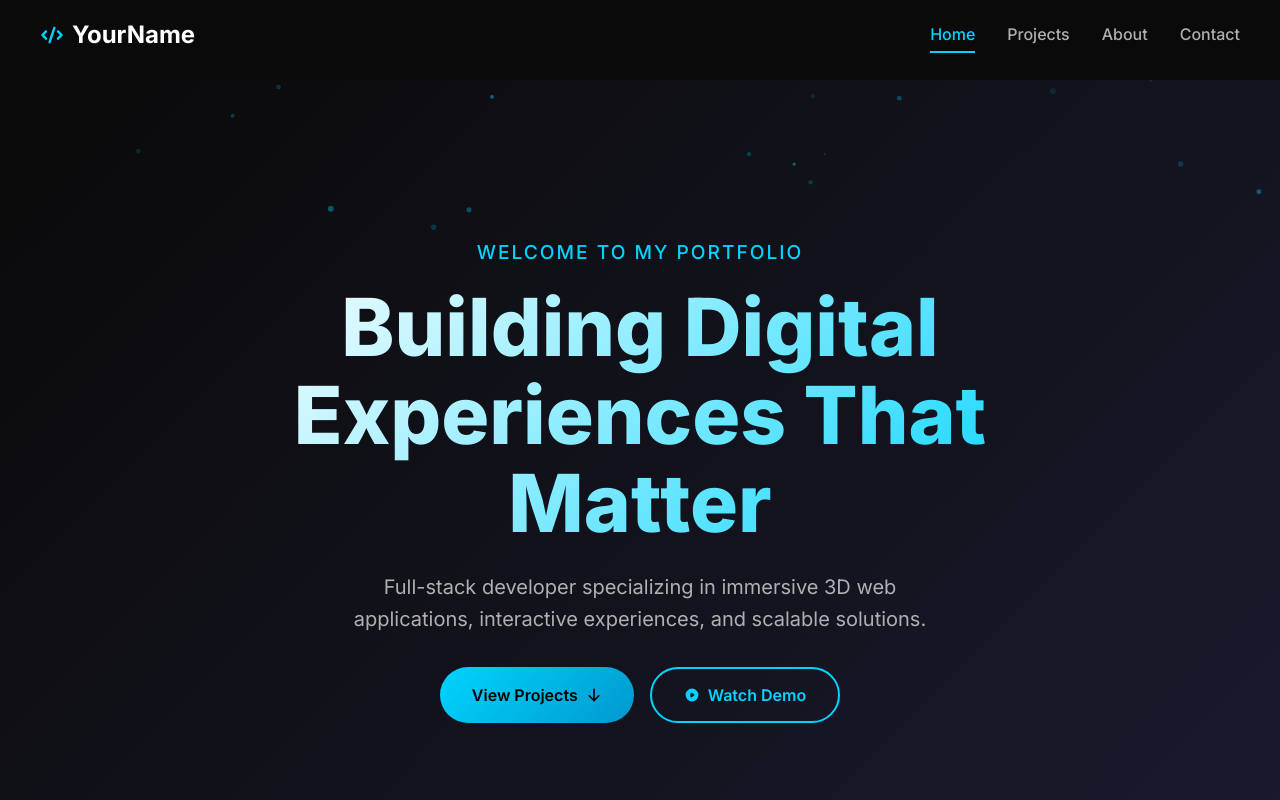
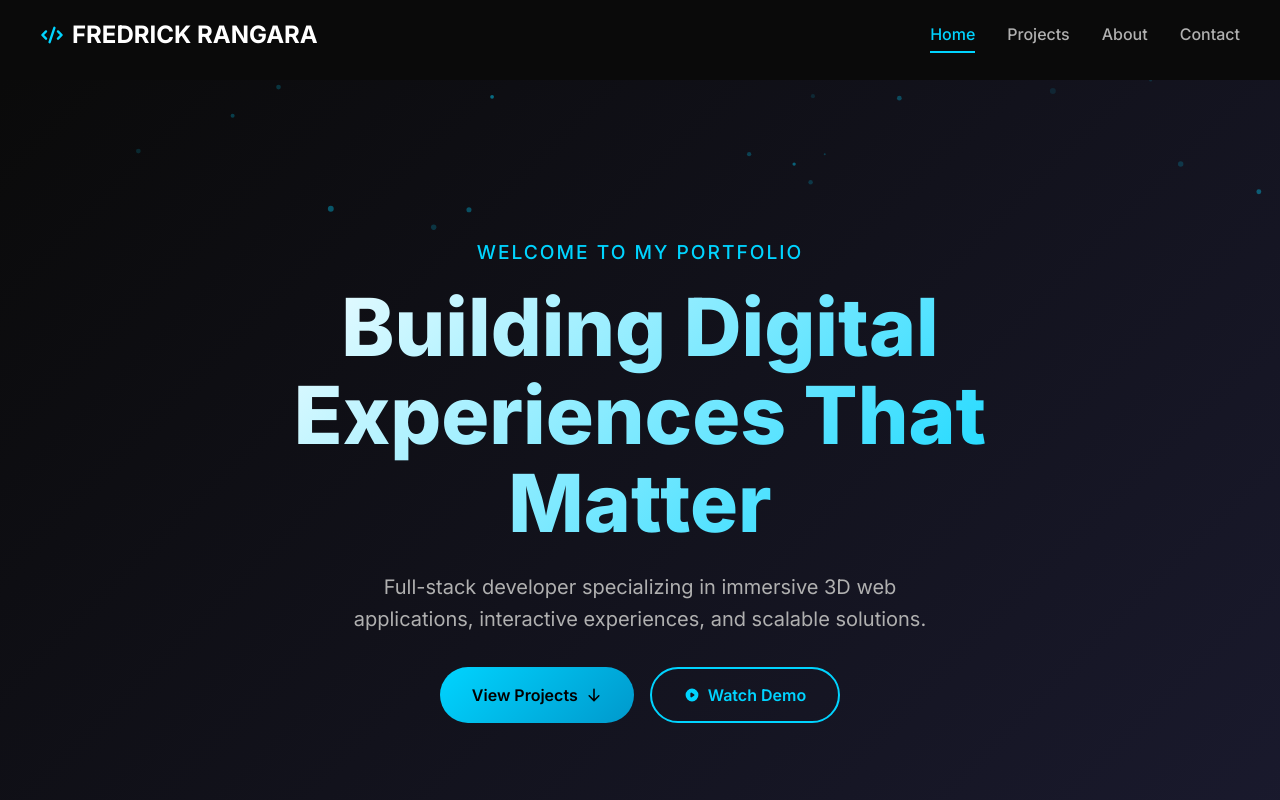
Before and after one commit to fredrick-rangara/my-portfolio, a React (Create React App) app: page / in a window 1280 px wide. Shown: the top 800 px of the page. Built offline with nearby package versions, Linux system fonts and the light colour scheme.

Commit message:
final commit

```diff
--- a/src/components/Layout/Navbar.jsx
+++ b/src/components/Layout/Navbar.jsx
@@ -146,7 +146,7 @@ const Navbar = () => {
         <NavContainer>
           <Logo to="/">
             <HiCode />
-            <span>YourName</span>
+            <span>FREDRICK RANGARA</span>
           </Logo>
 
           <NavLinks>
```
